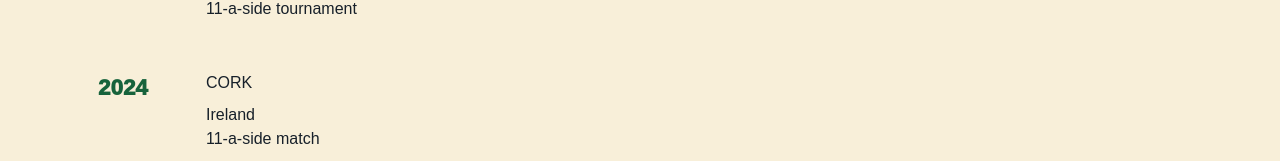
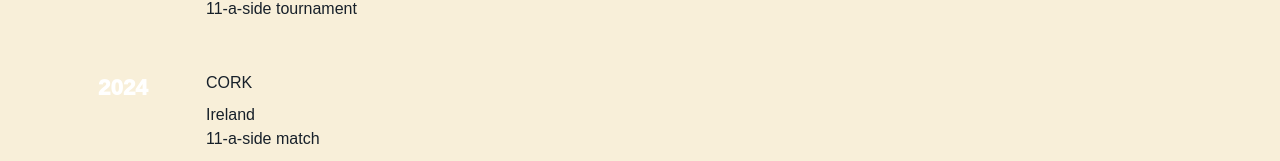
Before and after one commit to rpbaltazar/honeybadgers-on-tour, a Next.js app: page /history in a window 1280 px wide. Shown: the part 584-745 px from the top of the page. Built offline with nearby package versions, Linux system fonts and the light colour scheme.

Commit message:
Update Cork 2024 edition page

```diff
--- a/app/globals.css
+++ b/app/globals.css
@@ -109,8 +109,11 @@ button {
 
 .edition-page {
   background:
+    var(
+      --page-background,
     radial-gradient(circle at top left, color-mix(in srgb, var(--accent) 18%, transparent), transparent 34rem),
-    linear-gradient(180deg, var(--background), color-mix(in srgb, var(--background) 88%, white));
+    linear-gradient(180deg, var(--background), color-mix(in srgb, var(--background) 88%, white))
+    );
   color: var(--text);
 }
 
--- a/components/EditionPage.tsx
+++ b/components/EditionPage.tsx
@@ -14,6 +14,7 @@ interface EditionPageProps {
 export function EditionPage({ edition, isHomepage = false }: EditionPageProps) {
   const neighbors = getEditionNeighbors(edition.year);
   const style = {
+    "--page-background": edition.theme.backgroundImage,
     "--background": edition.theme.background,
     "--surface": edition.theme.surface,
     "--text": edition.theme.text,
@@ -63,6 +64,20 @@ export function EditionPage({ edition, isHomepage = false }: EditionPageProps) {
             <p>Schedule details will be published closer to the weekend.</p>
           )}
         </Section>
+
+        {edition.results?.length ? (
+          <Section title="Results">
+            <div className="info-grid">
+              {edition.results.map((result) => (
+                <InfoCard
+                  key={result.title}
+                  title={result.title}
+                  value={[result.score, result.notes].filter(Boolean).join(" — ")}
+                />
+              ))}
+            </div>
+          </Section>
+        ) : null}
 
         <Section title="The Weekend">
           {edition.sideEvents?.length ? (
--- a/data/editions.ts
+++ b/data/editions.ts
@@ -180,18 +180,54 @@ export const editions: Edition[] = [
     city: "Cork",
     country: "Ireland",
     countryCode: "IE",
-    displayDate: "2024",
+    startDate: "2024-07-25",
+    endDate: "2024-07-28",
+    displayDate: "25-28 July 2024",
     format: "11-a-side match",
     status: "completed",
-    tagline: "A one-match Irish chapter.",
+    tagline: "One match in Cork, one local side, one loss for the archive.",
+    introduction:
+      "Cork 2024 was a Thursday-to-Sunday Irish edition built around a single 11-a-side match on 27 July against a local team. The Honeybadgers lost, but the trip earned its place in the archive.",
+    schedule: [
+      {
+        date: "2024-07-27",
+        title: "11-a-side match",
+        stage: "Friendly against a local team",
+      },
+    ],
+    results: [
+      {
+        title: "Honeybadgers vs local Cork team",
+        notes: "Honeybadgers lost. Score and opponent details to be added.",
+      },
+    ],
+    sideEvents: [
+      {
+        title: "Thursday arrival",
+        date: "2024-07-25",
+        description: "Arrival in Cork.",
+      },
+      {
+        title: "Saturday match day",
+        date: "2024-07-27",
+        description: "11-a-side match against a local team.",
+      },
+      {
+        title: "Sunday goodbyes",
+        date: "2024-07-28",
+        description: "Departure day.",
+      },
+    ],
     theme: {
-      background: "#e8eadc",
-      surface: "#f9f5e8",
-      text: "#15241d",
-      mutedText: "#536358",
-      accent: "#17633c",
-      secondaryAccent: "#c7812c",
-      border: "#cfd8c3",
+      background: "#0b6b3a",
+      backgroundImage:
+        "linear-gradient(135deg, #075c35 0%, #0b6b3a 28%, #f7f2df 54%, #f47a1f 100%)",
+      surface: "#0c5a35",
+      text: "#ffffff",
+      mutedText: "#fff5e8",
+      accent: "#ffffff",
+      secondaryAccent: "#f47a1f",
+      border: "rgba(255, 255, 255, 0.48)",
     },
   },
   {
--- a/types/edition.ts
+++ b/types/edition.ts
@@ -2,6 +2,7 @@ export type EditionStatus = "upcoming" | "completed";
 
 export interface EditionTheme {
   background: string;
+  backgroundImage?: string;
   surface: string;
   text: string;
   mutedText: string;
```
